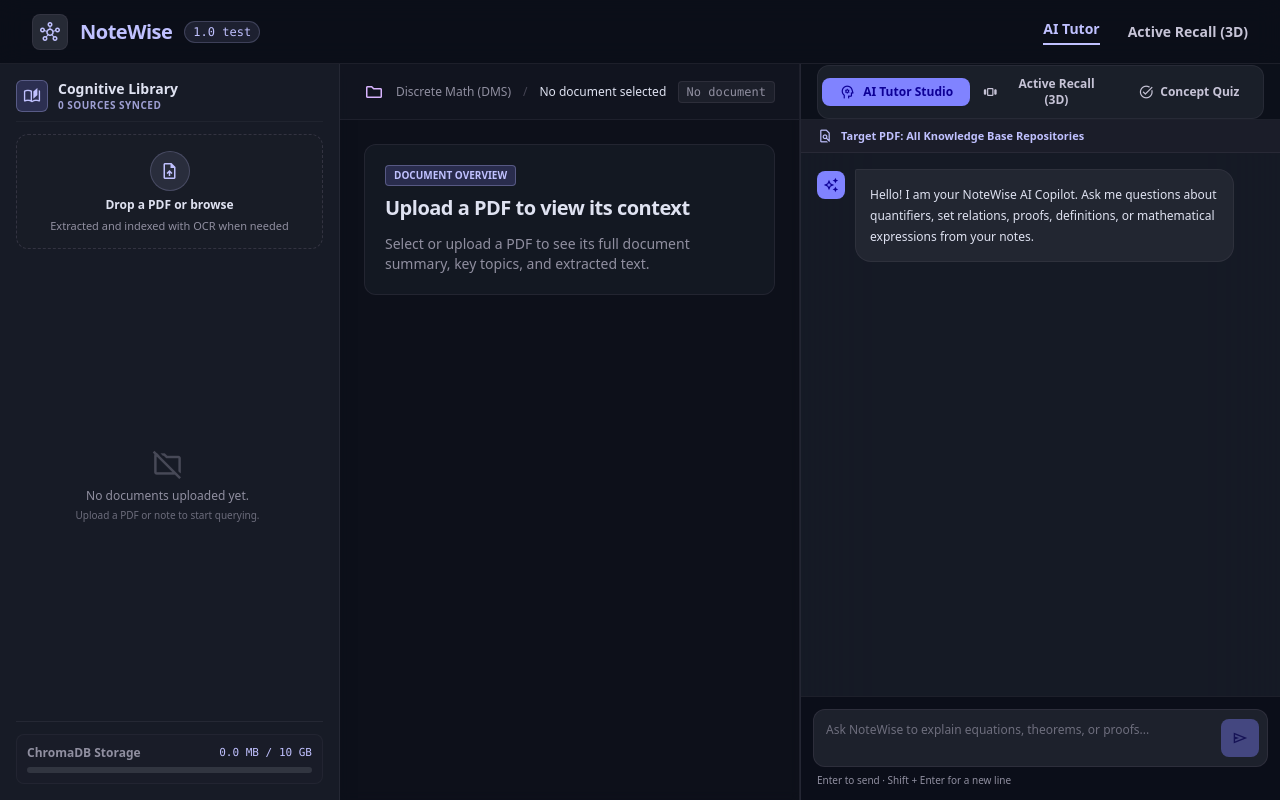
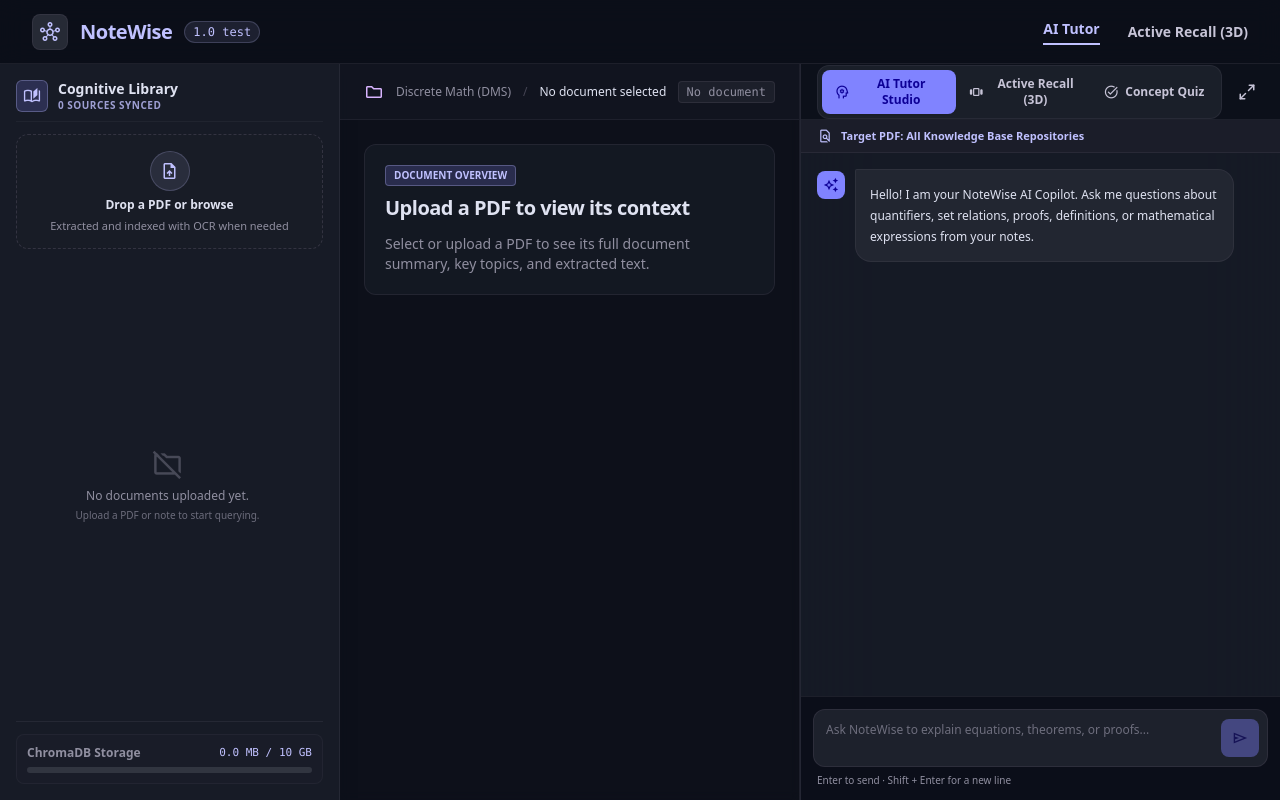
Before and after one commit to Sidharth-007-code/NoteWise, a React (Create React App) app in the folder frontend/: page / in a window 1280 px wide. Built offline with nearby package versions, Linux system fonts and the light colour scheme.

Commit message:
feat(frontend): maximise/restore toggle for AI Tutor, Active Recall and Quiz panel

```diff
--- a/frontend/src/components/RightPanel.js
+++ b/frontend/src/components/RightPanel.js
@@ -3,6 +3,7 @@ import React, { useState, useEffect, useRef } from 'react';
 import MarkdownAnswer from './MarkdownAnswer';
 import InteractiveQuiz from './InteractiveQuiz';
 import { askDocumentQuestion, getDocumentFlashcards } from '../api';
+import { Maximize2, Minimize2 } from 'lucide-react';
 
 export default function RightPanel({
   activeTab,
@@ -31,9 +32,17 @@ export default function RightPanel({
   const [sessionComplete, setSessionComplete] = useState(false);
   const [cardsLoading, setCardsLoading] = useState(false);
   const [cardsError, setCardsError] = useState('');
+  const [maximized, setMaximized] = useState(false);
 
   const chatEndRef = useRef(null);
   const completionGuardRef = useRef(false);
+
+  useEffect(() => {
+    if (!maximized) return undefined;
+    const handleKeyDown = (event) => { if (event.key === 'Escape') setMaximized(false); };
+    window.addEventListener('keydown', handleKeyDown);
+    return () => window.removeEventListener('keydown', handleKeyDown);
+  }, [maximized]);
 
   const sessionCards = sessionMode === 'review' ? reviewSessionCards : flashcards;
 
@@ -269,10 +278,10 @@ export default function RightPanel({
   };
 
   return (
-    <section className="w-full xl:w-[480px] 2xl:w-[540px] flex flex-col bg-[#171b26]/95 border-l border-[#464554]/30 backdrop-blur-2xl h-full shrink-0 relative overflow-hidden">
+    <section className={`${maximized ? 'fixed inset-0 z-[60] w-full' : 'w-full xl:w-[480px] 2xl:w-[540px]'} flex flex-col bg-[#171b26]/95 border-l border-[#464554]/30 backdrop-blur-2xl h-full shrink-0 relative overflow-hidden transition-[width] duration-150 motion-reduce:transition-none`}>
       {/* Panel tabs */}
       <div className="h-14 border-b border-[#464554]/30 px-4 flex items-center justify-between bg-[#0a0e18]/80 shrink-0">
-        <div className="flex items-center p-1 rounded-xl bg-[#262a35]/60 border border-[#464554]/30 w-full">
+        <div className="flex items-center p-1 rounded-xl bg-[#262a35]/60 border border-[#464554]/30 flex-1 min-w-0">
           <button
             type="button"
             onClick={() => setActiveTab('tutor')}
@@ -316,6 +325,9 @@ export default function RightPanel({
             Concept Quiz
           </button>
         </div>
+        <button type="button" aria-label={maximized ? 'Restore panel' : 'Maximize panel'} title={maximized ? 'Restore panel' : 'Maximize panel'} onClick={() => setMaximized((value) => !value)} className="ml-2 shrink-0 p-2 rounded-lg text-[#c7c4d7] hover:text-white hover:bg-[#313540] focus-visible:outline focus-visible:outline-2 focus-visible:outline-[#c0c1ff]">
+          {maximized ? <Minimize2 size={18} /> : <Maximize2 size={18} />}
+        </button>
       </div>
 
       {/* AI Tutor */}
```
